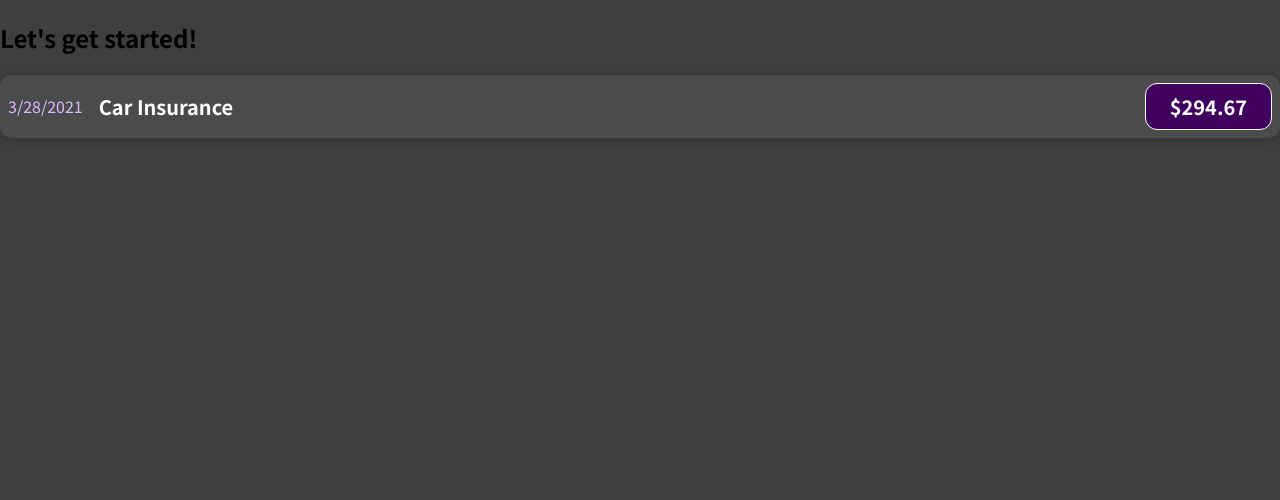
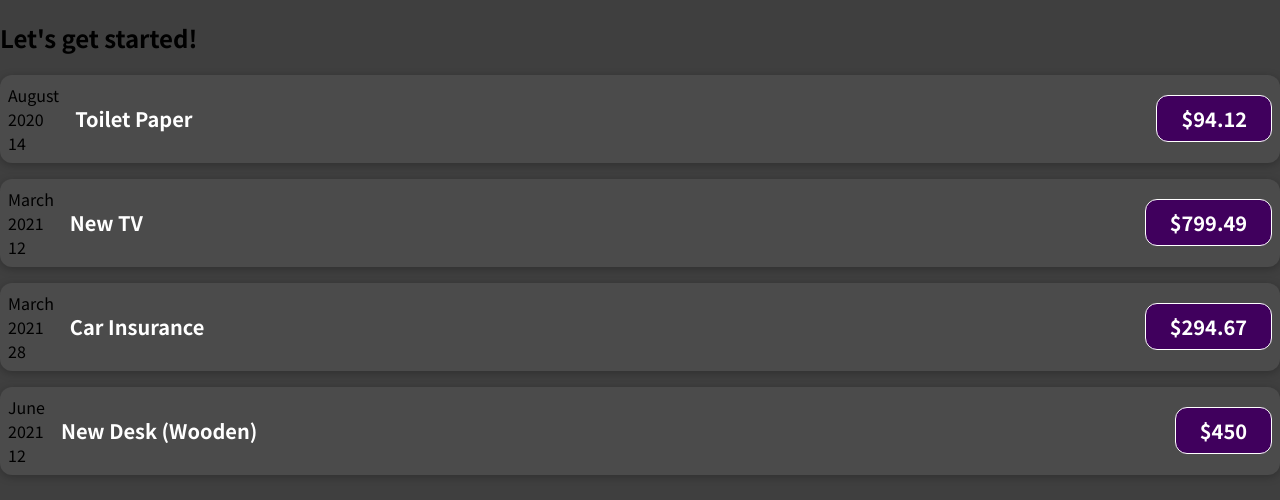
Before and after one commit to hellacore/react-expense-tracker, a JavaScript app: page / in a window 1280 px wide. Shown: the top 500 px of the page. Built offline with nearby package versions, Linux system fonts and the light colour scheme.

Commit message:
minor changes

```diff
--- a/src/App.js
+++ b/src/App.js
@@ -1,10 +1,50 @@
 import ExpenseItem from "./components/ExpenseItem";
 
 function App() {
+  const expenses = [
+    {
+      id: "e1",
+      title: "Toilet Paper",
+      amount: 94.12,
+      date: new Date(2020, 7, 14),
+    },
+    { id: "e2", title: "New TV", amount: 799.49, date: new Date(2021, 2, 12) },
+    {
+      id: "e3",
+      title: "Car Insurance",
+      amount: 294.67,
+      date: new Date(2021, 2, 28),
+    },
+    {
+      id: "e4",
+      title: "New Desk (Wooden)",
+      amount: 450,
+      date: new Date(2021, 5, 12),
+    },
+  ];
   return (
     <div>
       <h2>Let's get started!</h2>
-      <ExpenseItem></ExpenseItem>
+      <ExpenseItem
+        title={expenses[0].title}
+        amount={expenses[0].amount}
+        date={expenses[0].date}
+      ></ExpenseItem>
+      <ExpenseItem
+        title={expenses[1].title}
+        amount={expenses[1].amount}
+        date={expenses[1].date}
+      ></ExpenseItem>
+      <ExpenseItem
+        title={expenses[2].title}
+        amount={expenses[2].amount}
+        date={expenses[2].date}
+      ></ExpenseItem>
+      <ExpenseItem
+        title={expenses[3].title}
+        amount={expenses[3].amount}
+        date={expenses[3].date}
+      ></ExpenseItem>
     </div>
   );
 }
--- a/src/components/ExpenseItem.css
+++ b/src/components/ExpenseItem.css
@@ -9,9 +9,6 @@
   background-color: #4b4b4b;
 }
 
-.expense-date {
-  color: rgb(215, 187, 255);
-}
 
 .expense-item__description {
   display: flex;
--- a/src/components/ExpenseItem.js
+++ b/src/components/ExpenseItem.js
@@ -1,16 +1,20 @@
 import "./ExpenseItem.css";
 
-function ExpenseItem() {
-  const expenseDate = new Date(2021, 2, 28);
-  const expenseTitle = "Car Insurance";
-  const expenseAmount = 294.67;
+function ExpenseItem(props) {
+  const month = props.date.toLocaleString("en-US", { month: "long" });
+  const day = props.date.toLocaleString("en-US", { day: "2-digit" });
+  const year = props.date.getFullYear();
   return (
     <div className="expense-item">
-      <div className="expense-date">{expenseDate.toLocaleDateString()}</div>
+      <div>
+        <div>{month}</div>
+        <div>{year}</div>
+        <div>{day}</div>
+      </div>
       <div className="expense-item__description">
-        <h2>{expenseTitle}</h2>
+        <h2>{props.title}</h2>
       </div>
-      <div className="expense-item__price">${expenseAmount}</div>
+      <div className="expense-item__price">${props.amount}</div>
     </div>
   );
 }
```
Also changed, not shown: 1 other file (tests, documents, lock files or other folders).
